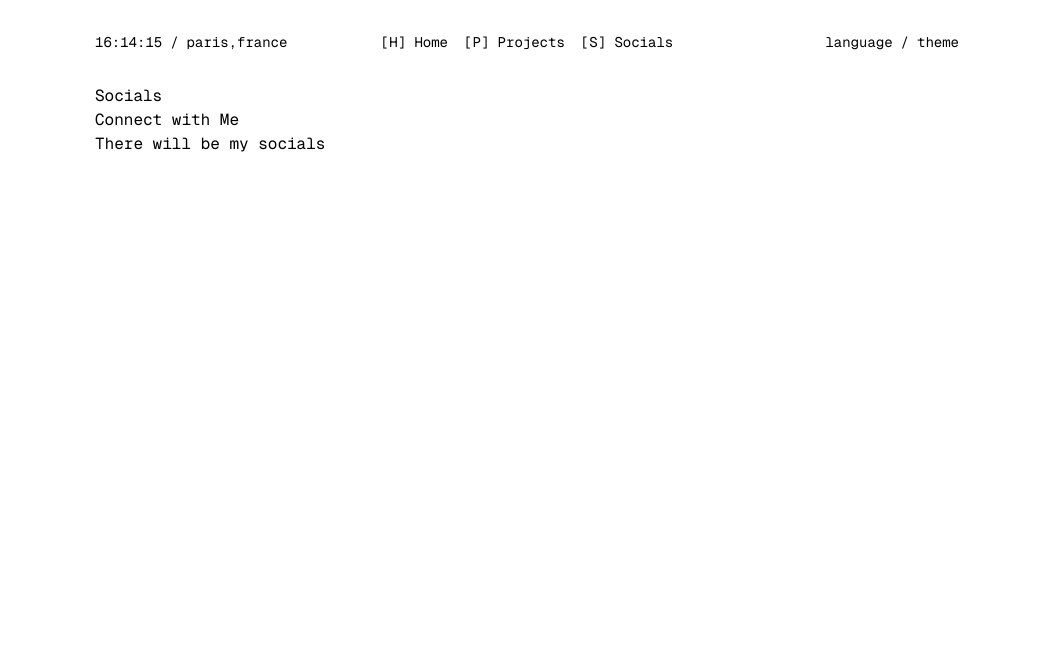
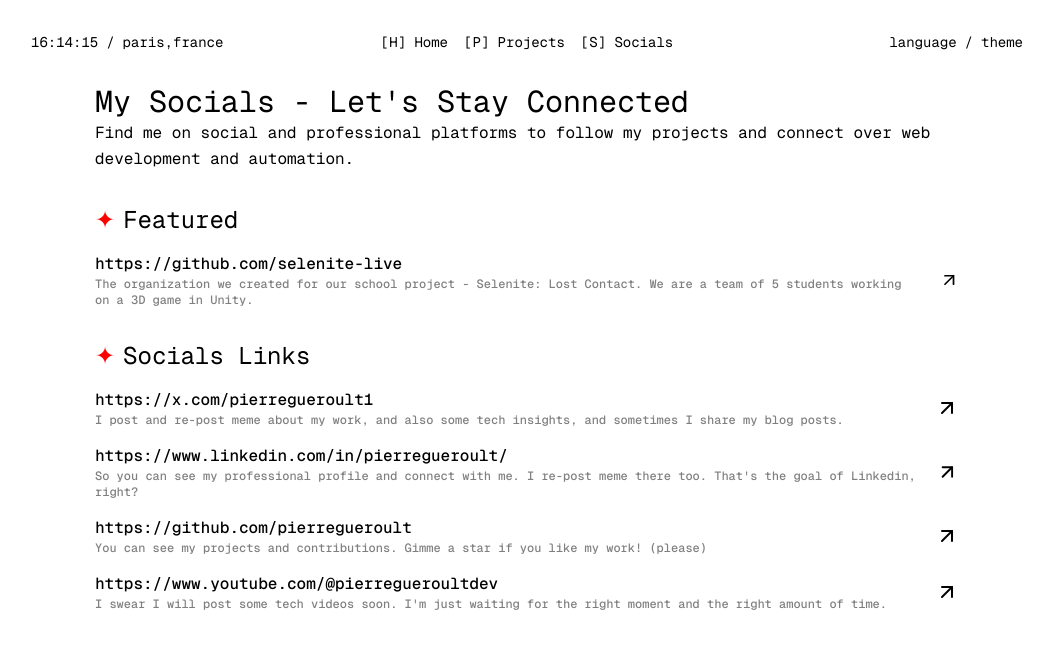
Before and after one commit to pierregueroult/portfolio-2k25, an Astro site: page /socials in a window 1280 px wide. Shown: the whole page, without its empty margins (113-1166 px from the left). Built offline with nearby package versions, Linux system fonts and the light colour scheme; Astro itself is replaced by a stand-in of ours.

Commit message:
Add ListLayout and ProjectItem components, enhance WithTitleLayout, and update global styles for improved layout and presentation

```diff
--- a/src/components/Header.astro
+++ b/src/components/Header.astro
@@ -5,23 +5,25 @@ import Clock from "./Clock.astro";
 import Theme from "./Theme.astro";
 ---
 
-<header class="mx-auto max-w-4xl flex items-center justify-between pt-8 px-4 text-sm">
+<header class="mx-auto max-w-5xl flex items-center justify-between pt-8 px-4 text-sm">
   <div class="flex items-center gap-2 flex-1 justify-start lowercase">
     <Clock />
     <span>/</span>
     <a href="https://maps.app.goo.gl/ftMTNLp81F2gpX7LA" target="_blank" rel="
-      noopener noreferrer">Paris,France</a>
+      noopener noreferrer"
+        class="hover:text-accent relative after:absolute after:w-0 after:-bottom-0.5 hover:after:w-full after:h-px after:bg-accent after:left-0"
+      >Paris,France</a>
   </div>
 
   <Navigation />
   <div class="flex-1 items-center justify-end flex gap-2">
     <Modal id="language-modal">
-      <div slot="trigger" class="lowercase">Language</div>
+      <div slot="trigger" class="lowercase hover:text-accent relative after:absolute after:w-0 after:-bottom-0.5 hover:after:w-full after:h-px after:bg-accent after:left-0">Language</div>
       <span slot="content">content</span>
     </Modal>
     <span>/</span>
     <Modal id="theme-modal">
-      <div slot="trigger" class="lowercase">Theme</div>
+      <div slot="trigger" class="lowercase hover:text-accent relative after:absolute after:w-0 after:-bottom-0.5 hover:after:w-full after:h-px after:bg-accent after:left-0">Theme</div>
       <Theme slot="content" />
     </Modal>
   </div>
--- a/src/components/Navigation.astro
+++ b/src/components/Navigation.astro
@@ -25,7 +25,7 @@ const links: Link[] = [
     {
       links.map((link) => (
         <li>
-          <a href={link.url} class="text-foreground">
+          <a href={link.url} class="text-foreground hover:text-accent relative after:absolute after:w-0 after:-bottom-0.5 hover:after:w-full after:h-px after:bg-accent after:left-0">
             <kdb data-shortcut-element data-event-key={link.name[0].toLowerCase()} data-event-target={link.url}>
               [{link.name[0]}]
             </kdb>
--- /dev/null
+++ b/src/components/ProjectItem.astro
@@ -0,0 +1,50 @@
+---
+interface Props {
+  title: string;
+  subtitle: string;
+  text: string;
+  links: { url: string; title: string }[];
+}
+
+const { title, subtitle, text, links } = Astro.props;
+---
+
+<li class="mt-8 first-of-type:mt-4">
+  <h4 class="text-xl font-mono">{title}</h4>
+  <p class="text-sm text-foreground/50 lowercase">{subtitle}</p>
+  <p class="text-md">{text}</p>
+  <ul class="flex space-x-2 mt-2 flex-wrap gap-2">
+    {
+      links.map((link) => (
+        <li class="text-sm text-accent relative after:absolute after:w-0 after:-bottom-0 hover:after:w-full after:h-px after:bg-accent after:left-0">
+          <a
+            href={link.url}
+            class="flex items-center gap-1"
+            target="_blank"
+            rel="noopener noreferrer"
+            title={link.title}
+          >
+            {link.url.replace("https://", "").replace("http://", "")}
+            <svg
+              xmlns="http://www.w3.org/2000/svg"
+              width="16"
+              height="16"
+              viewBox="0 0 24 24"
+              fill="none"
+              stroke="currentColor"
+              stroke-width="2"
+              stroke-linecap="round"
+              stroke-linejoin="round"
+              class="lucide lucide-arrow-up-right"
+            >
+              <>
+                <path d="M7 7h10v10" />
+                <path d="M7 17 17 7" />
+              </>
+            </svg>
+          </a>
+        </li>
+      ))
+    }
+  </ul>
+</li>
--- /dev/null
+++ b/src/data/projects.ts
@@ -0,0 +1,77 @@
+export type Project = {
+  id: number;
+  name: string;
+  role: string;
+  description: string;
+  technologies: string[];
+  links: { url: string; title: string }[];
+  date: Date;
+};
+
+export const projects: Project[] = [
+  {
+    id: 0,
+    name: "next-launch",
+    description:
+      "Lorem ipsum dolor sit amet, consectetur adipiscing elit. Nullam nec purus nec nunc. Nullam nec purus nec nunc. Nullam nec purus nec nunc. Nullam nec purus nec nunc.",
+    technologies: ["React", "Next.js", "TypeScript"],
+    links: [
+      {
+        url: "https://github.com/pierregueroult/next-launch",
+        title: "Github Repository of next-launch",
+      },
+      {
+        url: "https://www.npmjs.com/package/next-launch",
+        title: "NPM Package of next-launch",
+      },
+    ],
+    role: "Creator & Developer",
+    date: new Date("2021-09-01"),
+  },
+  {
+    id: 1,
+    name: "selenite-website",
+    description:
+      "Lorem ipsum dolor sit amet, consectetur adipiscing elit. Nullam nec purus nec nunc. Nullam nec purus nec nunc. Nullam nec purus nec nunc. Nullam nec purus nec nunc.",
+    technologies: ["React", "Next", "TypeScript", "TailwindCSS", "Three.js"],
+    links: [
+      {
+        url: "https://selenite.live",
+        title: "Website of Selenite",
+      },
+      {
+        url: "https://github.com/selenite-live/selenite-game",
+        title: "Github Repository of Selenite",
+      },
+      {
+        url: "https://weare.selenite.live",
+        title: "Website of the Selenite Team and Selenite Design",
+      },
+      {
+        url: "https://wiki.selenite.live",
+        title: "Wiki of the Selenite Game",
+      },
+    ],
+    role: "Developer & DevOps",
+    date: new Date("2021-09-01"),
+  },
+  {
+    id: 2,
+    name: "selenite-game",
+    description:
+      "Lorem ipsum dolor sit amet, consectetur adipiscing elit. Nullam nec purus nec nunc. Nullam nec purus nec nunc. Nullam nec purus nec nunc. Nullam nec purus nec nunc.",
+    technologies: ["Unity", "Github", "C#"],
+    links: [
+      {
+        url: "https://selenite.live",
+        title: "Website of Selenite",
+      },
+      {
+        url: "https://github.com/selenite-live/selenite-game",
+        title: "Github Repository of Selenite",
+      },
+    ],
+    role: "Developer & DevOps",
+    date: new Date("2021-09-01"),
+  },
+];
--- /dev/null
+++ b/src/data/socials.ts
@@ -0,0 +1,36 @@
+export type Social = { title: string; link: string; description: string };
+
+export const socials: Social[] = [
+  {
+    title: "X (Twitter)",
+    link: "https://x.com/pierregueroult1",
+    description:
+      "I post and re-post meme about my work, and also some tech insights, and sometimes I share my blog posts.",
+  },
+  {
+    title: "Linkedin",
+    link: "https://www.linkedin.com/in/pierregueroult/",
+    description:
+      "So you can see my professional profile and connect with me. I re-post meme there too. That's the goal of Linkedin, right?",
+  },
+  {
+    title: "Github",
+    link: "https://github.com/pierregueroult",
+    description: "You can see my projects and contributions. Gimme a star if you like my work! (please)",
+  },
+  {
+    title: "Youtube",
+    link: "https://www.youtube.com/@pierregueroultdev",
+    description:
+      "I swear I will post some tech videos soon. I'm just waiting for the right moment and the right amount of time.",
+  },
+];
+
+export const featured: Social[] = [
+  {
+    title: "Selenite's Github Organization",
+    link: "https://github.com/selenite-live",
+    description:
+      "The organization we created for our school project - Selenite: Lost Contact. We are a team of 5 students working on a 3D game in Unity.",
+  },
+];
--- /dev/null
+++ b/src/layouts/ListLayout.astro
@@ -0,0 +1,24 @@
+---
+interface Props {
+  title: string;
+  all?: string;
+}
+
+const { title, all } = Astro.props;
+---
+
+<div class="mt-8 mb-4">
+  <h3 class="text-2xl font-mono">
+    <span class="text-accent font-sans mr-2">✦</span>{title}
+  </h3>
+  <ul>
+    <slot />
+  </ul>
+  {
+    all && (
+      <a href={all} class="text-sm text-accent hover:text-accent-hover">
+        {all}
+      </a>
+    )
+  }
+</div>
--- a/src/layouts/WithTitleLayout.astro
+++ b/src/layouts/WithTitleLayout.astro
@@ -1,9 +1,14 @@
 ---
+interface Props {
+  title: string;
+  subtitle: string;
+}
+
 const { title, subtitle } = Astro.props;
 ---
 
-<div class="mt-8">
-  <h1>{title}</h1>
-  <h2>{subtitle}</h2>
+<div class="mt-8 mb-4">
+  <h1 class="text-3xl font-mono">{title}</h1>
+  <h2 class="leading-relaxed">{subtitle}</h2>
 </div>
 <slot />
--- a/src/pages/socials.astro
+++ b/src/pages/socials.astro
@@ -1,6 +1,8 @@
 ---
 import Layout from "../layouts/Layout.astro";
+import ListLayout from "../layouts/ListLayout.astro";
 import WithTitleLayout from "../layouts/WithTitleLayout.astro";
+import { socials, featured, type Social } from "../data/socials";
 ---
 
 <Layout
@@ -18,7 +20,83 @@ import WithTitleLayout from "../layouts/WithTitleLayout.astro";
     "CS student",
   ]}
 >
-  <WithTitleLayout title="Socials" subtitle="Connect with Me">
-    <p>There will be my socials</p>
+  <WithTitleLayout
+    title="My Socials - Let's Stay Connected"
+    subtitle="Find me on social and professional platforms to follow my projects and connect over web development and automation."
+  >
+    <ListLayout title="Featured">
+      {
+        featured.map((social: Social) => (
+          <li class="group mt-4">
+            <a
+              target="_blank"
+              rel="noopener noreferrer"
+              href={social.link}
+              class="flex items-center justify-between group-hover:text-accent font-medium transition-colors"
+              title={social.title}
+            >
+              <div>
+                <h3>{social.link}</h3>
+                <p class="text-xs text-foreground/50 mr-4">{social.description}</p>
+              </div>
+              <svg
+                xmlns="http://www.w3.org/2000/svg"
+                width="24"
+                height="24"
+                viewBox="0 0 24 24"
+                fill="none"
+                stroke="currentColor"
+                stroke-width="2"
+                stroke-linecap="round"
+                stroke-linejoin="round"
+                class="group-hover:rotate-45 transition-transform"
+              >
+                <>
+                  <path d="M7 7h10v10" />
+                  <path d="M7 17 17 7" />
+                </>
+              </svg>
+            </a>
+          </li>
+        ))
+      }
+    </ListLayout>
+    <ListLayout title="Socials Links">
+      {
+        socials.map((social: Social) => (
+          <li class="group mt-4">
+            <a
+              target="_blank"
+              rel="noopener noreferrer"
+              href={social.link}
+              class="flex items-center justify-between group-hover:text-accent font-medium transition-colors"
+              title={social.title}
+            >
+              <div>
+                <h3>{social.link}</h3>
+                <p class="text-xs text-foreground/50 mr-4">{social.description}</p>
+              </div>
+              <svg
+                xmlns="http://www.w3.org/2000/svg"
+                width="24"
+                height="24"
+                viewBox="0 0 24 24"
+                fill="none"
+                stroke="currentColor"
+                stroke-width="2"
+                stroke-linecap="round"
+                stroke-linejoin="round"
+                class="group-hover:rotate-45 transition-transform"
+              >
+                <>
+                  <path d="M7 7h10v10" />
+                  <path d="M7 17 17 7" />
+                </>
+              </svg>
+            </a>
+          </li>
+        ))
+      }
+    </ListLayout>
   </WithTitleLayout>
 </Layout>
--- a/src/styles/global.css
+++ b/src/styles/global.css
@@ -24,8 +24,6 @@
     url("/fonts/Geist[wght].woff2") format("woff2"),
     url("/fonts/Geist[wght].ttf") format("truetype");
   font-display: swap;
-  font-style: normal;
-  font-stretch: normal;
 }
 
 @font-face {
@@ -39,6 +37,7 @@
     local("Geist Mono"),
     url("/fonts/GeistMono[wght].woff2") format("woff2"),
     url("/fonts/GeistMono[wght].ttf") format("truetype");
+  font-display: swap;
 }
 
 @font-face {
```
Also changed, not shown: src/pages/index.astro (+6 -2 lines), src/pages/projects.astro (+19 -2 lines).
